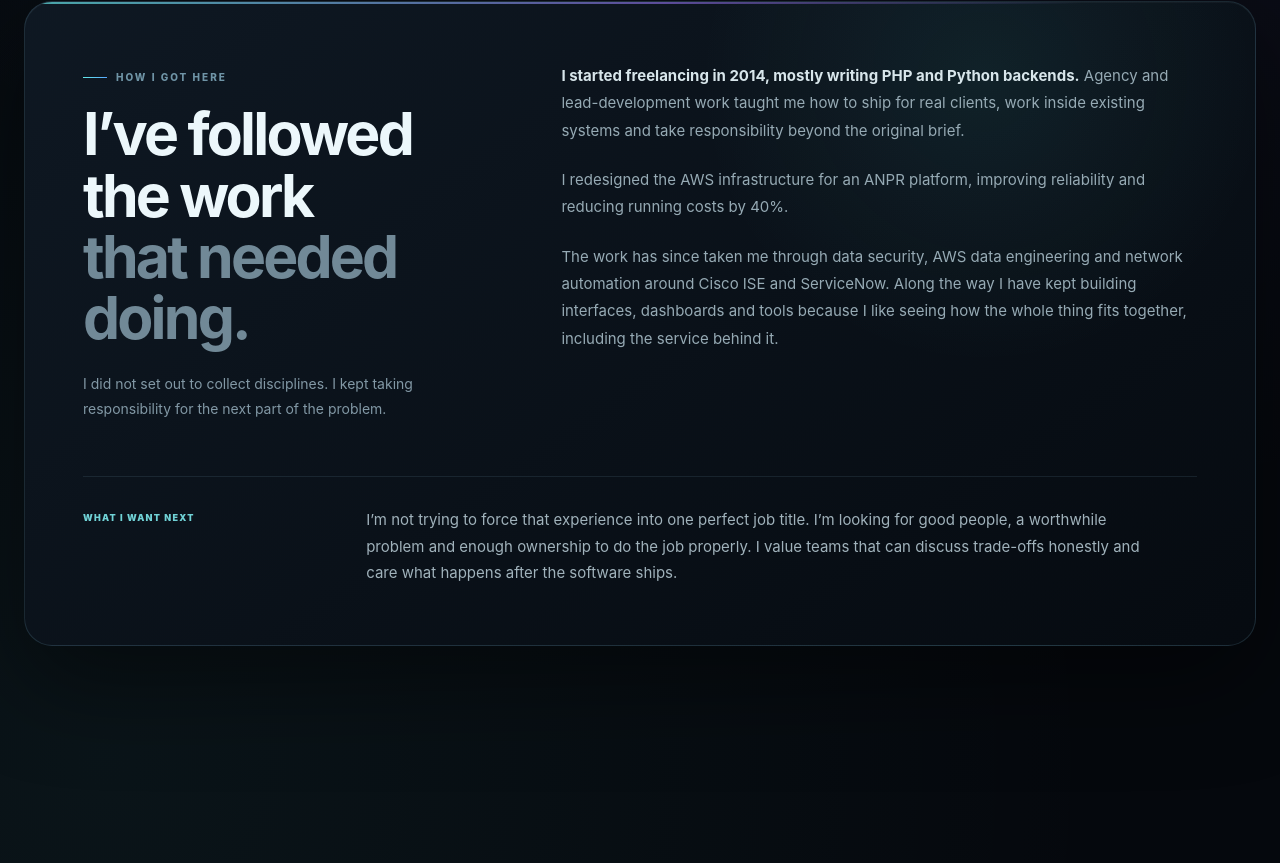
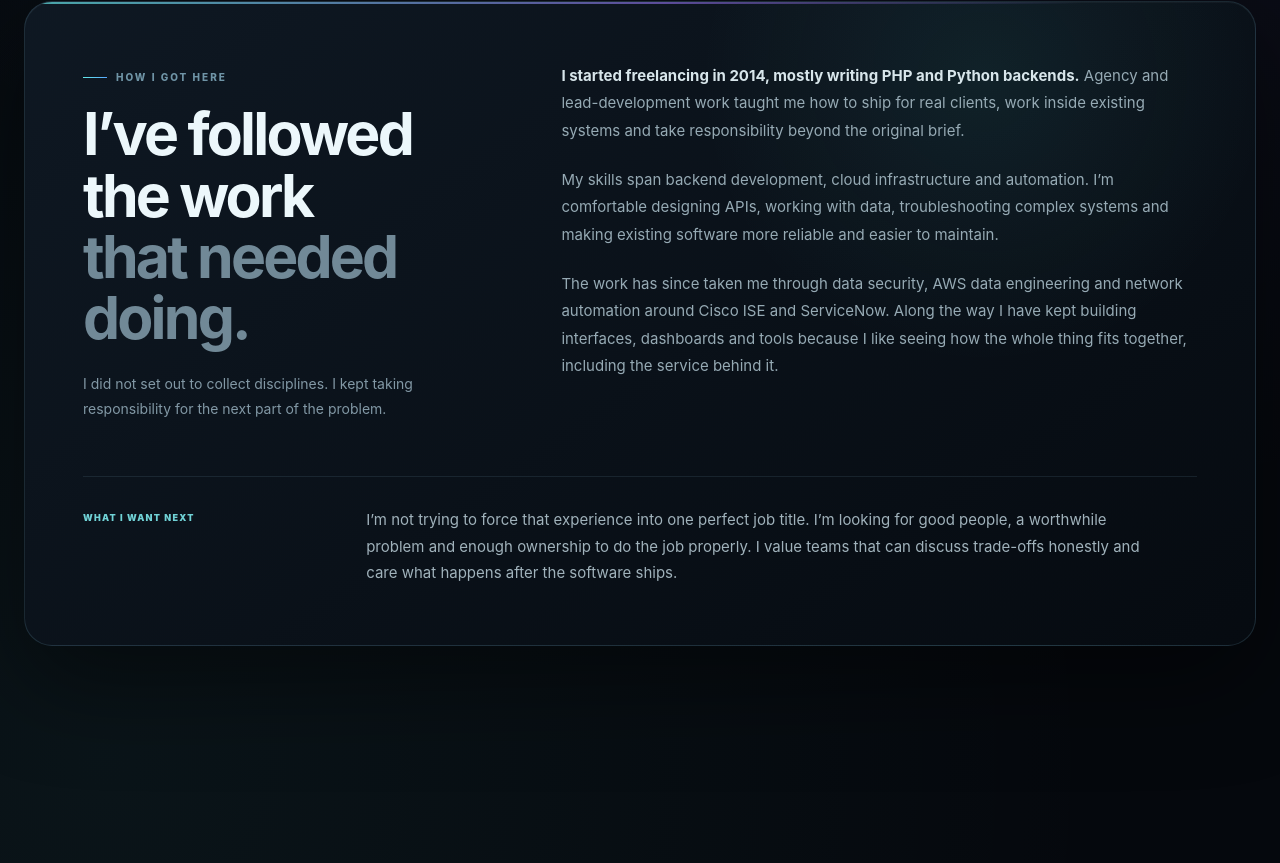
Before and after one commit to Rush-Link/rush-link.github.io, a plain HTML site: page site/about.html in a window 1280 px wide. Shown: the part 1147-2010 px from the top of the page. Drawn offline with Linux system fonts and the light colour scheme.

Commit message:
Focus profile paragraph on engineering skills

```diff
--- a/site/about.html
+++ b/site/about.html
@@ -86,7 +86,7 @@
 
           <div class="career-story__copy">
             <p><strong>I started freelancing in 2014, mostly writing PHP and Python backends.</strong> Agency and lead-development work taught me how to ship for real clients, work inside existing systems and take responsibility beyond the original brief.</p>
-            <p>I redesigned the AWS infrastructure for an ANPR platform, improving reliability and reducing running costs by 40%.</p>
+            <p>My skills span backend development, cloud infrastructure and automation. I’m comfortable designing APIs, working with data, troubleshooting complex systems and making existing software more reliable and easier to maintain.</p>
             <p>The work has since taken me through data security, AWS data engineering and network automation around Cisco ISE and ServiceNow. Along the way I have kept building interfaces, dashboards and tools because I like seeing how the whole thing fits together, including the service behind it.</p>
           </div>
 
--- a/site/validate-site.mjs
+++ b/site/validate-site.mjs
@@ -120,7 +120,6 @@ async function validateAboutViewport(name, viewport) {
   assert.equal(await page.locator(".career-story__copy p").count(), 3);
   assert.equal(await page.locator(".career-story__principles").count(), 0, "generic portfolio principles should stay removed");
   assert.equal(await page.locator(".career-story__closing").getByText(/not trying to force that experience into one perfect job title/i).count(), 1);
-  assert.equal(await page.locator(".career-story").getByText(/reducing running costs by 40%/i).count(), 1);
   assert.match(await page.locator(".career-story").innerText(), /data security[\s\S]*AWS data engineering[\s\S]*network automation/i);
   assert.doesNotMatch(await page.locator(".career-story").innerText(), /OhChat · Full-time|Scopely · Full-time|Spot Ship · Full-time/);
   assert.equal(await page.getByRole("heading", { name: /I wanted a better HeadRush editor/i }).count(), 1);
```
